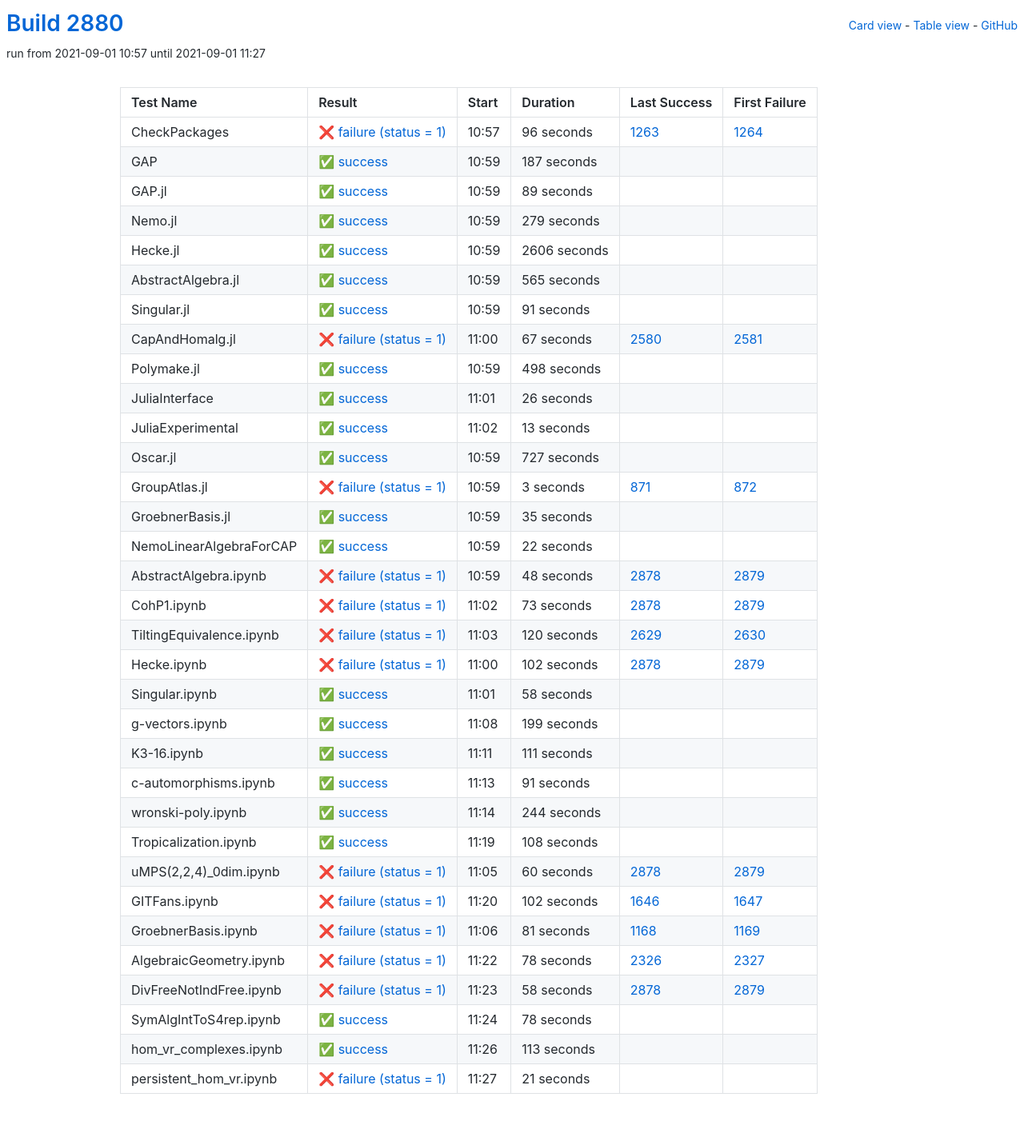
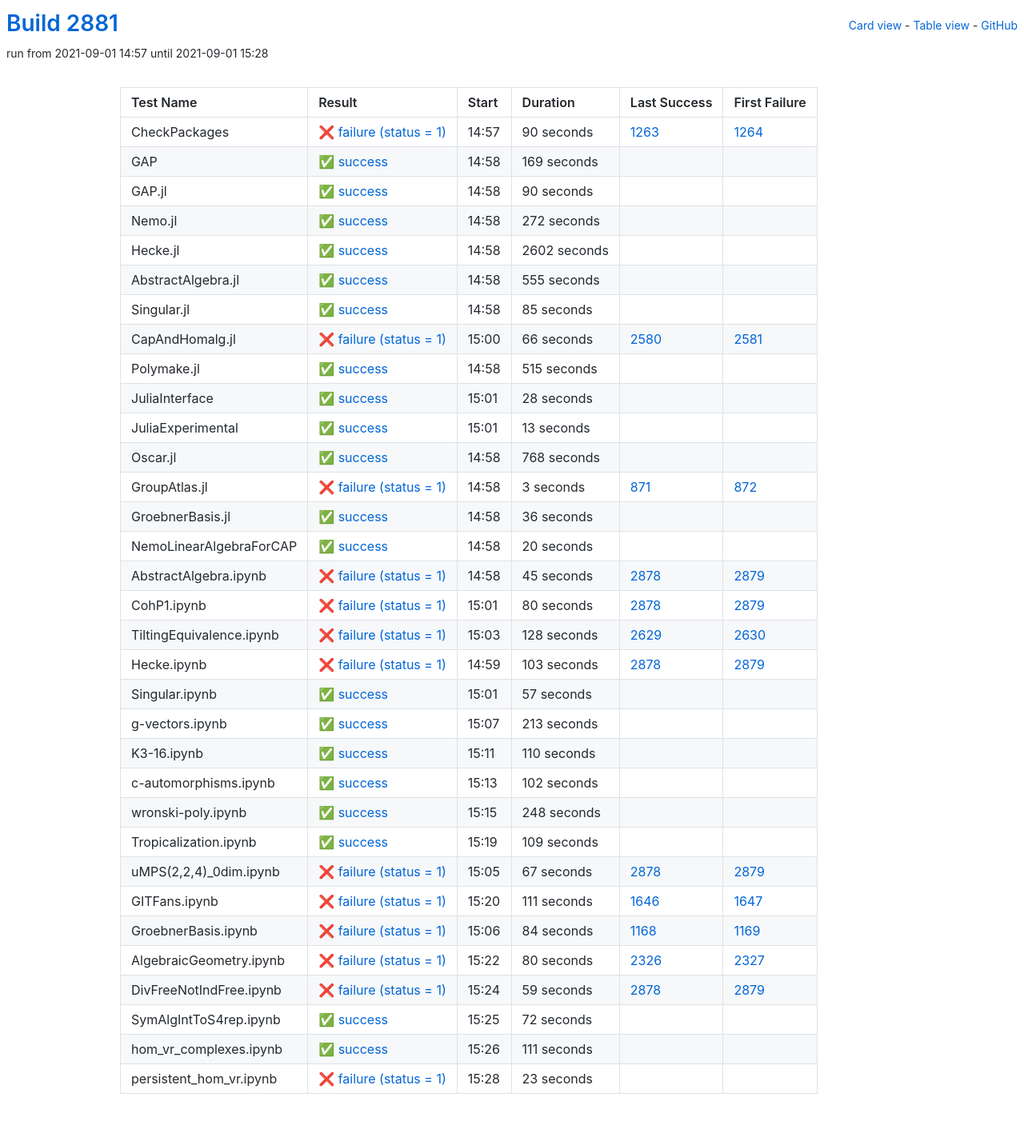
Before and after one commit to oscar-system/oscar-ci-status-stable, a Jekyll site: the page built from table.html, in a window 1280 px wide. Shown: the whole page at 80% size. Built offline with Jekyll 4.4.1, drawn with Linux system fonts in a browser that asks for light colours.

Commit message:
Build #2881

```diff
--- a/_data/ci.yml
+++ b/_data/ci.yml
@@ -1,6 +1,6 @@
 ---
-build: 2880
-build_url: https://oscarci.mathematik.uni-kl.de/job/oscar-stable/2880/
+build: 2881
+build_url: https://oscarci.mathematik.uni-kl.de/job/oscar-stable/2881/
 job: oscar-stable
 organization: oscar-system
 repo: oscar-ci-status-stable
@@ -8,128 +8,128 @@ repourl: https://github.com/oscar-system/oscar-ci-status-stable
 tests:
 - name: CheckPackages
   id: checkpackages
-  log: https://oscarci.mathematik.uni-kl.de/job/oscar-stable/2880/artifact/logs/build-2880/CheckPackages.log
-  start: 2021-09-01 10:57
+  log: https://oscarci.mathematik.uni-kl.de/job/oscar-stable/2881/artifact/logs/build-2881/CheckPackages.log
+  start: 2021-09-01 14:57
   success: false
   exitcode: 1
   status: failure
-  duration: 96
+  duration: 90
   last_success: 1263
   last_success_url: https://oscarci.mathematik.uni-kl.de/job/oscar-stable/1263/
   first_failure: 1264
   first_failure_url: https://oscarci.mathematik.uni-kl.de/job/oscar-stable/1264/
 - name: GAP
   id: gap
-  log: https://oscarci.mathematik.uni-kl.de/job/oscar-stable/2880/artifact/logs/build-2880/GAP.log
-  start: 2021-09-01 10:59
+  log: https://oscarci.mathematik.uni-kl.de/job/oscar-stable/2881/artifact/logs/build-2881/GAP.log
+  start: 2021-09-01 14:58
   success: true
   exitcode: 0
   status: success
-  duration: 187
+  duration: 169
   last_success: false
   last_success_url:
   first_failure: false
   first_failure_url:
 - name: GAP.jl
   id: gap-jl
-  log: https://oscarci.mathematik.uni-kl.de/job/oscar-stable/2880/artifact/logs/build-2880/GAP.jl.log
-  start: 2021-09-01 10:59
+  log: https://oscarci.mathematik.uni-kl.de/job/oscar-stable/2881/artifact/logs/build-2881/GAP.jl.log
+  start: 2021-09-01 14:58
   success: true
   exitcode: 0
   status: success
-  duration: 89
+  duration: 90
   last_success: false
   last_success_url:
   first_failure: false
   first_failure_url:
 - name: Nemo.jl
   id: nemo-jl
-  log: https://oscarci.mathematik.uni-kl.de/job/oscar-stable/2880/artifact/logs/build-2880/Nemo.jl.log
-  start: 2021-09-01 10:59
+  log: https://oscarci.mathematik.uni-kl.de/job/oscar-stable/2881/artifact/logs/build-2881/Nemo.jl.log
+  start: 2021-09-01 14:58
   success: true
   exitcode: 0
   status: success
-  duration: 279
+  duration: 272
   last_success: false
   last_success_url:
   first_failure: false
   first_failure_url:
 - name: Hecke.jl
   id: hecke-jl
-  log: https://oscarci.mathematik.uni-kl.de/job/oscar-stable/2880/artifact/logs/build-2880/Hecke.jl.log
-  start: 2021-09-01 10:59
+  log: https://oscarci.mathematik.uni-kl.de/job/oscar-stable/2881/artifact/logs/build-2881/Hecke.jl.log
+  start: 2021-09-01 14:58
   success: true
   exitcode: 0
   status: success
-  duration: 2606
+  duration: 2602
   last_success: false
   last_success_url:
   first_failure: false
   first_failure_url:
 - name: AbstractAlgebra.jl
   id: abstractalgebra-jl
-  log: https://oscarci.mathematik.uni-kl.de/job/oscar-stable/2880/artifact/logs/build-2880/AbstractAlgebra.jl.log
-  start: 2021-09-01 10:59
+  log: https://oscarci.mathematik.uni-kl.de/job/oscar-stable/2881/artifact/logs/build-2881/AbstractAlgebra.jl.log
+  start: 2021-09-01 14:58
   success: true
   exitcode: 0
   status: success
-  duration: 565
+  duration: 555
   last_success: false
   last_success_url:
   first_failure: false
   first_failure_url:
 - name: Singular.jl
   id: singular-jl
-  log: https://oscarci.mathematik.uni-kl.de/job/oscar-stable/2880/artifact/logs/build-2880/Singular.jl.log
-  start: 2021-09-01 10:59
+  log: https://oscarci.mathematik.uni-kl.de/job/oscar-stable/2881/artifact/logs/build-2881/Singular.jl.log
+  start: 2021-09-01 14:58
   success: true
   exitcode: 0
   status: success
-  duration: 91
+  duration: 85
   last_success: false
   last_success_url:
   first_failure: false
   first_failure_url:
 - name: CapAndHomalg.jl
   id: capandhomalg-jl
-  log: https://oscarci.mathematik.uni-kl.de/job/oscar-stable/2880/artifact/logs/build-2880/CapAndHomalg.jl.log
-  start: 2021-09-01 11:00
+  log: https://oscarci.mathematik.uni-kl.de/job/oscar-stable/2881/artifact/logs/build-2881/CapAndHomalg.jl.log
+  start: 2021-09-01 15:00
   success: false
   exitcode: 1
   status: failure
-  duration: 67
+  duration: 66
   last_success: 2580
   last_success_url: https://oscarci.mathematik.uni-kl.de/job/oscar-stable/2580/
   first_failure: 2581
   first_failure_url: https://oscarci.mathematik.uni-kl.de/job/oscar-stable/2581/
 - name: Polymake.jl
   id: polymake-jl
-  log: https://oscarci.mathematik.uni-kl.de/job/oscar-stable/2880/artifact/logs/build-2880/Polymake.jl.log
-  start: 2021-09-01 10:59
+  log: https://oscarci.mathematik.uni-kl.de/job/oscar-stable/2881/artifact/logs/build-2881/Polymake.jl.log
+  start: 2021-09-01 14:58
   success: true
   exitcode: 0
   status: success
-  duration: 498
+  duration: 515
   last_success: false
   last_success_url:
   first_failure: false
   first_failure_url:
 - name: JuliaInterface
   id: juliainterface
-  log: https://oscarci.mathematik.uni-kl.de/job/oscar-stable/2880/artifact/logs/build-2880/JuliaInterface.log
-  start: 2021-09-01 11:01
+  log: https://oscarci.mathematik.uni-kl.de/job/oscar-stable/2881/artifact/logs/build-2881/JuliaInterface.log
+  start: 2021-09-01 15:01
   success: true
   exitcode: 0
   status: success
-  duration: 26
+  duration: 28
   last_success: false
   last_success_url:
   first_failure: false
   first_failure_url:
 - name: JuliaExperimental
   id: juliaexperimental
-  log: https://oscarci.mathematik.uni-kl.de/job/oscar-stable/2880/artifact/logs/build-2880/JuliaExperimental.log
-  start: 2021-09-01 11:02
+  log: https://oscarci.mathematik.uni-kl.de/job/oscar-stable/2881/artifact/logs/build-2881/JuliaExperimental.log
+  start: 2021-09-01 15:01
   success: true
   exitcode: 0
   status: success
@@ -140,20 +140,20 @@ tests:
   first_failure_url:
 - name: Oscar.jl
   id: oscar-jl
-  log: https://oscarci.mathematik.uni-kl.de/job/oscar-stable/2880/artifact/logs/build-2880/Oscar.jl.log
-  start: 2021-09-01 10:59
+  log: https://oscarci.mathematik.uni-kl.de/job/oscar-stable/2881/artifact/logs/build-2881/Oscar.jl.log
+  start: 2021-09-01 14:58
   success: true
   exitcode: 0
   status: success
-  duration: 727
+  duration: 768
   last_success: false
   last_success_url:
   first_failure: false
   first_failure_url:
 - name: GroupAtlas.jl
   id: groupatlas-jl
-  log: https://oscarci.mathematik.uni-kl.de/job/oscar-stable/2880/artifact/logs/build-2880/GroupAtlas.jl.log
-  start: 2021-09-01 10:59
+  log: https://oscarci.mathematik.uni-kl.de/job/oscar-stable/2881/artifact/logs/build-2881/GroupAtlas.jl.log
+  start: 2021-09-01 14:58
   success: false
   exitcode: 1
   status: failure
@@ -164,104 +164,224 @@ tests:
   first_failure_url: https://oscarci.mathematik.uni-kl.de/job/oscar-stable/872/
 - name: GroebnerBasis.jl
   id: groebnerbasis-jl
-  log: https://oscarci.mathematik.uni-kl.de/job/oscar-stable/2880/artifact/logs/build-2880/GroebnerBasis.jl.log
-  start: 2021-09-01 10:59
+  log: https://oscarci.mathematik.uni-kl.de/job/oscar-stable/2881/artifact/logs/build-2881/GroebnerBasis.jl.log
+  start: 2021-09-01 14:58
   success: true
   exitcode: 0
   status: success
-  duration: 35
+  duration: 36
   last_success: false
   last_success_url:
   first_failure: false
   first_failure_url:
 - name: NemoLinearAlgebraForCAP
   id: nemolinearalgebraforcap
-  log: https://oscarci.mathematik.uni-kl.de/job/oscar-stable/2880/artifact/logs/build-2880/NemoLinearAlgebraForCAP.log
-  start: 2021-09-01 10:59
+  log: https://oscarci.mathematik.uni-kl.de/job/oscar-stable/2881/artifact/logs/build-2881/NemoLinearAlgebraForCAP.log
+  start: 2021-09-01 14:58
   success: true
   exitcode: 0
   status: success
-  duration: 22
+  duration: 20
   last_success: false
   last_success_url:
   first_failure: false
   first_failure_url:
 - name: AbstractAlgebra.ipynb
   id: abstractalgebra-ipynb
-  log: https://oscarci.mathematik.uni-kl.de/job/oscar-stable/2880/artifact/logs/build-2880/AbstractAlgebra.ipynb.log
-  start: 2021-09-01 10:59
+  log: https://oscarci.mathematik.uni-kl.de/job/oscar-stable/2881/artifact/logs/build-2881/AbstractAlgebra.ipynb.log
+  start: 2021-09-01 14:58
   success: false
   exitcode: 1
   status: failure
-  duration: 48
+  duration: 45
   last_success: 2878
   last_success_url: https://oscarci.mathematik.uni-kl.de/job/oscar-stable/2878/
   first_failure: 2879
   first_failure_url: https://oscarci.mathematik.uni-kl.de/job/oscar-stable/2879/
 - name: CohP1.ipynb
   id: cohp1-ipynb
-  log: https://oscarci.mathematik.uni-kl.de/job/oscar-stable/2880/artifact/logs/build-2880/CohP1.ipynb.log
-  start: 2021-09-01 11:02
+  log: https://oscarci.mathematik.uni-kl.de/job/oscar-stable/2881/artifact/logs/build-2881/CohP1.ipynb.log
+  start: 2021-09-01 15:01
   success: false
   exitcode: 1
   status: failure
-  duration: 73
+  duration: 80
   last_success: 2878
   last_success_url: https://oscarci.mathematik.uni-kl.de/job/oscar-stable/2878/
   first_failure: 2879
   first_failure_url: https://oscarci.mathematik.uni-kl.de/job/oscar-stable/2879/
 - name: TiltingEquivalence.ipynb
   id: tiltingequivalence-ipynb
-  log: https://oscarci.mathematik.uni-kl.de/job/oscar-stable/2880/artifact/logs/build-2880/TiltingEquivalence.ipynb.log
-  start: 2021-09-01 11:03
+  log: https://oscarci.mathematik.uni-kl.de/job/oscar-stable/2881/artifact/logs/build-2881/TiltingEquivalence.ipynb.log
+  start: 2021-09-01 15:03
   success: false
   exitcode: 1
   status: failure
-  duration: 120
+  duration: 128
   last_success: 2629
   last_success_url: https://oscarci.mathematik.uni-kl.de/job/oscar-stable/2629/
   first_failure: 2630
   first_failure_url: https://oscarci.mathematik.uni-kl.de/job/oscar-stable/2630/
 - name: Hecke.ipynb
   id: hecke-ipynb
-  log: https://oscarci.mathematik.uni-kl.de/job/oscar-stable/2880/artifact/logs/build-2880/Hecke.ipynb.log
-  start: 2021-09-01 11:00
+  log: https://oscarci.mathematik.uni-kl.de/job/oscar-stable/2881/artifact/logs/build-2881/Hecke.ipynb.log
+  start: 2021-09-01 14:59
   success: false
   exitcode: 1
   status: failure
-  duration: 102
+  duration: 103
   last_success: 2878
   last_success_url: https://oscarci.mathematik.uni-kl.de/job/oscar-stable/2878/
   first_failure: 2879
   first_failure_url: https://oscarci.mathematik.uni-kl.de/job/oscar-stable/2879/
 - name: Singular.ipynb
   id: singular-ipynb
-  log: https://oscarci.mathematik.uni-kl.de/job/oscar-stable/2880/artifact/logs/build-2880/Singular.ipynb.log
-  start: 2021-09-01 11:01
+  log: https://oscarci.mathematik.uni-kl.de/job/oscar-stable/2881/artifact/logs/build-2881/Singular.ipynb.log
+  start: 2021-09-01 15:01
   success: true
   exitcode: 0
   status: success
-  duration: 58
+  duration: 57
   last_success: false
   last_success_url:
   first_failure: false
   first_failure_url:
 - name: g-vectors.ipynb
   id: g-vectors-ipynb
-  log: https://oscarci.mathematik.uni-kl.de/job/oscar-stable/2880/artifact/logs/build-2880/g-vectors.ipynb.log
-  start: 2021-09-01 11:08
+  log: https://oscarci.mathematik.uni-kl.de/job/oscar-stable/2881/artifact/logs/build-2881/g-vectors.ipynb.log
+  start: 2021-09-01 15:07
   success: true
   exitcode: 0
   status: success
-  duration: 199
+  duration: 213
   last_success: false
   last_success_url:
   first_failure: false
   first_failure_url:
 - name: K3-16.ipynb
   id: k3-16-ipynb
-  log: https://oscarci.mathematik.uni-kl.de/job/oscar-stable/2880/artifact/logs/build-2880/K3-16.ipynb.log
-  start: 2021-09-01 11:11
+  log: https://oscarci.mathematik.uni-kl.de/job/oscar-stable/2881/artifact/logs/build-2881/K3-16.ipynb.log
+  start: 2021-09-01 15:11
+  success: true
+  exitcode: 0
+  status: success
+  duration: 110
+  last_success: false
+  last_success_url:
+  first_failure: false
+  first_failure_url:
+- name: c-automorphisms.ipynb
+  id: c-automorphisms-ipynb
+  log: https://oscarci.mathematik.uni-kl.de/job/oscar-stable/2881/artifact/logs/build-2881/c-automorphisms.ipynb.log
+  start: 2021-09-01 15:13
+  success: true
+  exitcode: 0
+  status: success
+  duration: 102
+  last_success: false
+  last_success_url:
+  first_failure: false
+  first_failure_url:
+- name: wronski-poly.ipynb
+  id: wronski-poly-ipynb
+  log: https://oscarci.mathematik.uni-kl.de/job/oscar-stable/2881/artifact/logs/build-2881/wronski-poly.ipynb.log
+  start: 2021-09-01 15:15
+  success: true
+  exitcode: 0
+  status: success
+  duration: 248
+  last_success: false
+  last_success_url:
+  first_failure: false
+  first_failure_url:
+- name: Tropicalization.ipynb
+  id: tropicalization-ipynb
+  log: https://oscarci.mathematik.uni-kl.de/job/oscar-stable/2881/artifact/logs/build-2881/Tropicalization.ipynb.log
+  start: 2021-09-01 15:19
+  success: true
+  exitcode: 0
+  status: success
+  duration: 109
+  last_success: false
+  last_success_url:
+  first_failure: false
+  first_failure_url:
+- name: uMPS(2,2,4)_0dim.ipynb
+  id: umps-2-2-4-0dim-ipynb
+  log: https://oscarci.mathematik.uni-kl.de/job/oscar-stable/2881/artifact/logs/build-2881/uMPS-2-2-4-_0dim.ipynb.log
+  start: 2021-09-01 15:05
+  success: false
+  exitcode: 1
+  status: failure
+  duration: 67
+  last_success: 2878
+  last_success_url: https://oscarci.mathematik.uni-kl.de/job/oscar-stable/2878/
+  first_failure: 2879
+  first_failure_url: https://oscarci.mathematik.uni-kl.de/job/oscar-stable/2879/
+- name: GITFans.ipynb
+  id: gitfans-ipynb
+  log: https://oscarci.mathematik.uni-kl.de/job/oscar-stable/2881/artifact/logs/build-2881/GITFans.ipynb.log
+  start: 2021-09-01 15:20
+  success: false
+  exitcode: 1
+  status: failure
+  duration: 111
+  last_success: 1646
+  last_success_url: https://oscarci.mathematik.uni-kl.de/job/oscar-stable/1646/
+  first_failure: 1647
+  first_failure_url: https://oscarci.mathematik.uni-kl.de/job/oscar-stable/1647/
+- name: GroebnerBasis.ipynb
+  id: groebnerbasis-ipynb
+  log: https://oscarci.mathematik.uni-kl.de/job/oscar-stable/2881/artifact/logs/build-2881/GroebnerBasis.ipynb.log
+  start: 2021-09-01 15:06
+  success: false
+  exitcode: 1
+  status: failure
+  duration: 84
+  last_success: 1168
+  last_success_url: https://oscarci.mathematik.uni-kl.de/job/oscar-stable/1168/
+  first_failure: 1169
+  first_failure_url: https://oscarci.mathematik.uni-kl.de/job/oscar-stable/1169/
+- name: AlgebraicGeometry.ipynb
+  id: algebraicgeometry-ipynb
+  log: https://oscarci.mathematik.uni-kl.de/job/oscar-stable/2881/artifact/logs/build-2881/AlgebraicGeometry.ipynb.log
+  start: 2021-09-01 15:22
+  success: false
+  exitcode: 1
+  status: failure
+  duration: 80
+  last_success: 2326
+  last_success_url: https://oscarci.mathematik.uni-kl.de/job/oscar-stable/2326/
+  first_failure: 2327
+  first_failure_url: https://oscarci.mathematik.uni-kl.de/job/oscar-stable/2327/
+- name: DivFreeNotIndFree.ipynb
+  id: divfreenotindfree-ipynb
+  log: https://oscarci.mathematik.uni-kl.de/job/oscar-stable/2881/artifact/logs/build-2881/DivFreeNotIndFree.ipynb.log
+  start: 2021-09-01 15:24
+  success: false
+  exitcode: 1
+  status: failure
+  duration: 59
+  last_success: 2878
+  last_success_url: https://oscarci.mathematik.uni-kl.de/job/oscar-stable/2878/
+  first_failure: 2879
+  first_failure_url: https://oscarci.mathematik.uni-kl.de/job/oscar-stable/2879/
+- name: SymAlgIntToS4rep.ipynb
+  id: symalginttos4rep-ipynb
+  log: https://oscarci.mathematik.uni-kl.de/job/oscar-stable/2881/artifact/logs/build-2881/SymAlgIntToS4rep.ipynb.log
+  start: 2021-09-01 15:25
+  success: true
+  exitcode: 0
+  status: success
+  duration: 72
+  last_success: false
+  last_success_url:
+  first_failure: false
+  first_failure_url:
+- name: hom_vr_complexes.ipynb
+  id: hom-vr-complexes-ipynb
+  log: https://oscarci.mathematik.uni-kl.de/job/oscar-stable/2881/artifact/logs/build-2881/hom_vr_complexes.ipynb.log
+  start: 2021-09-01 15:26
   success: true
   exitcode: 0
   status: success
@@ -270,135 +390,15 @@ tests:
   last_success_url:
   first_failure: false
   first_failure_url:
-- name: c-automorphisms.ipynb
-  id: c-automorphisms-ipynb
-  log: https://oscarci.mathematik.uni-kl.de/job/oscar-stable/2880/artifact/logs/build-2880/c-automorphisms.ipynb.log
-  start: 2021-09-01 11:13
-  success: true
-  exitcode: 0
-  status: success
-  duration: 91
+- name: persistent_hom_vr.ipynb
+  id: persistent-hom-vr-ipynb
+  log: https://oscarci.mathematik.uni-kl.de/job/oscar-stable/2881/artifact/logs/build-2881/persistent_hom_vr.ipynb.log
+  start: 2021-09-01 15:28
+  success: false
+  exitcode: 1
+  status: failure
+  duration: 23
   last_success: false
   last_success_url:
   first_failure: false
   first_failure_url:
-- name: wronski-poly.ipynb
-  id: wronski-poly-ipynb
-  log: https://oscarci.mathematik.uni-kl.de/job/oscar-stable/2880/artifact/logs/build-2880/wronski-poly.ipynb.log
-  start: 2021-09-01 11:14
-  success: true
-  exitcode: 0
-  status: success
-  duration: 244
-  last_success: false
-  last_success_url:
-  first_failure: false
-  first_failure_url:
-- name: Tropicalization.ipynb
-  id: tropicalization-ipynb
-  log: https://oscarci.mathematik.uni-kl.de/job/oscar-stable/2880/artifact/logs/build-2880/Tropicalization.ipynb.log
-  start: 2021-09-01 11:19
-  success: true
-  exitcode: 0
-  status: success
-  duration: 108
-  last_success: false
-  last_success_url:
-  first_failure: false
-  first_failure_url:
-- name: uMPS(2,2,4)_0dim.ipynb
-  id: umps-2-2-4-0dim-ipynb
-  log: https://oscarci.mathematik.uni-kl.de/job/oscar-stable/2880/artifact/logs/build-2880/uMPS-2-2-4-_0dim.ipynb.log
-  start: 2021-09-01 11:05
-  success: false
-  exitcode: 1
-  status: failure
-  duration: 60
-  last_success: 2878
-  last_success_url: https://oscarci.mathematik.uni-kl.de/job/oscar-stable/2878/
-  first_failure: 2879
-  first_failure_url: https://oscarci.mathematik.uni-kl.de/job/oscar-stable/2879/
-- name: GITFans.ipynb
-  id: gitfans-ipynb
-  log: https://oscarci.mathematik.uni-kl.de/job/oscar-stable/2880/artifact/logs/build-2880/GITFans.ipynb.log
-  start: 2021-09-01 11:20
-  success: false
-  exitcode: 1
-  status: failure
-  duration: 102
-  last_success: 1646
-  last_success_url: https://oscarci.mathematik.uni-kl.de/job/oscar-stable/1646/
-  first_failure: 1647
-  first_failure_url: https://oscarci.mathematik.uni-kl.de/job/oscar-stable/1647/
-- name: GroebnerBasis.ipynb
-  id: groebnerbasis-ipynb
-  log: https://oscarci.mathematik.uni-kl.de/job/oscar-stable/2880/artifact/logs/build-2880/GroebnerBasis.ipynb.log
-  start: 2021-09-01 11:06
-  success: false
-  exitcode: 1
-  status: failure
-  duration: 81
-  last_success: 1168
-  last_success_url: https://oscarci.mathematik.uni-kl.de/job/oscar-stable/1168/
-  first_failure: 1169
-  first_failure_url: https://oscarci.mathematik.uni-kl.de/job/oscar-stable/1169/
-- name: AlgebraicGeometry.ipynb
-  id: algebraicgeometry-ipynb
-  log: https://oscarci.mathematik.uni-kl.de/job/oscar-stable/2880/artifact/logs/build-2880/AlgebraicGeometry.ipynb.log
-  start: 2021-09-01 11:22
-  success: false
-  exitcode: 1
-  status: failure
-  duration: 78
-  last_success: 2326
-  last_success_url: https://oscarci.mathematik.uni-kl.de/job/oscar-stable/2326/
-  first_failure: 2327
-  first_failure_url: https://oscarci.mathematik.uni-kl.de/job/oscar-stable/2327/
-- name: DivFreeNotIndFree.ipynb
-  id: divfreenotindfree-ipynb
-  log: https://oscarci.mathematik.uni-kl.de/job/oscar-stable/2880/artifact/logs/build-2880/DivFreeNotIndFree.ipynb.log
-  start: 2021-09-01 11:23
-  success: false
-  exitcode: 1
-  status: failure
-  duration: 58
-  last_success: 2878
-  last_success_url: https://oscarci.mathematik.uni-kl.de/job/oscar-stable/2878/
-  first_failure: 2879
-  first_failure_url: https://oscarci.mathematik.uni-kl.de/job/oscar-stable/2879/
-- name: SymAlgIntToS4rep.ipynb
-  id: symalginttos4rep-ipynb
-  log: https://oscarci.mathematik.uni-kl.de/job/oscar-stable/2880/artifact/logs/build-2880/SymAlgIntToS4rep.ipynb.log
-  start: 2021-09-01 11:24
-  success: true
-  exitcode: 0
-  status: success
-  duration: 78
-  last_success: false
-  last_success_url:
-  first_failure: false
-  first_failure_url:
-- name: hom_vr_complexes.ipynb
-  id: hom-vr-complexes-ipynb
-  log: https://oscarci.mathematik.uni-kl.de/job/oscar-stable/2880/artifact/logs/build-2880/hom_vr_complexes.ipynb.log
-  start: 2021-09-01 11:26
-  success: true
-  exitcode: 0
-  status: success
-  duration: 113
-  last_success: false
-  last_success_url:
-  first_failure: false
-  first_failure_url:
-- name: persistent_hom_vr.ipynb
-  id: persistent-hom-vr-ipynb
-  log: https://oscarci.mathematik.uni-kl.de/job/oscar-stable/2880/artifact/logs/build-2880/persistent_hom_vr.ipynb.log
-  start: 2021-09-01 11:27
-  success: false
-  exitcode: 1
-  status: failure
-  duration: 21
-  last_success: false
-  last_success_url:
-  first_failure: false
-  first_failure_url:
```
Also changed, not shown: README.md.
